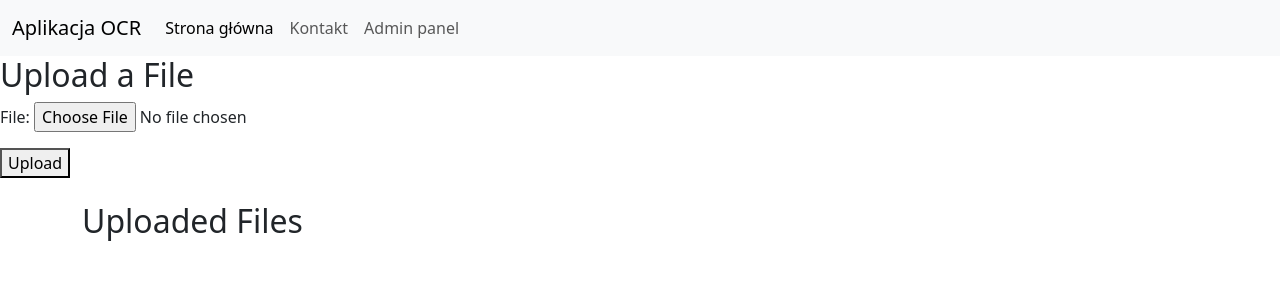
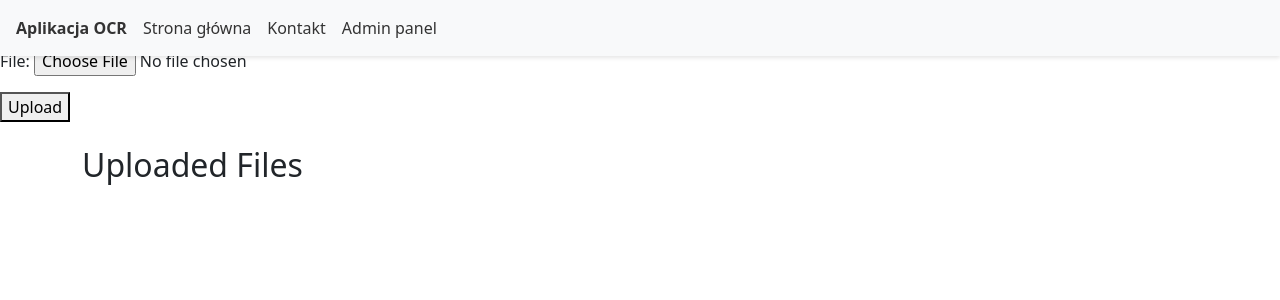
Before and after one commit to ABardWithAWard/io2025, a Django app: page /application/ in a window 1280 px wide. Shown: the top 300 px of the page. Run offline with Django 5.2, Linux system fonts and the light colour scheme; data that the repository does not hold is empty; some libraries are stand-ins or nearby versions.

Commit message:
Simplified navbar

```diff
--- a/ocr/application/templates/application/navbar.html
+++ b/ocr/application/templates/application/navbar.html
@@ -1,21 +1,36 @@
-<nav class="navbar navbar-expand-lg navbar-light bg-light">
-  <div class="container-fluid">
-    <a class="navbar-brand" href="#">Aplikacja OCR</a>
-    <button class="navbar-toggler" type="button" data-bs-toggle="collapse" data-bs-target="#navbarNav" aria-controls="navbarNav" aria-expanded="false" aria-label="Toggle navigation">
-      <span class="navbar-toggler-icon"></span>
-    </button>
-    <div class="collapse navbar-collapse" id="navbarNav">
-      <ul class="navbar-nav">
-        <li class="nav-item">
-          <a class="nav-link active" aria-current="page" href={% url "index" %}>Strona główna</a>
-        </li>
-        <li class="nav-item">
-          <a class="nav-link" href="#">Kontakt</a>
-        </li>
-        <li class="nav-item">
-          <a class="nav-link" href="admin/">Admin panel</a>
-        </li>
-      </ul>
-    </div>
-  </div>
-</nav>
+{% load static %}
+<!-- Navbar CSS -->
+<style>
+  .navbar-container {
+    position: fixed;
+    top: 0;
+    left: 0;
+    width: 100%;
+    z-index: 1000;
+    background-color: #f8f9fa;
+    box-shadow: 0 2px 4px rgba(0,0,0,.1);
+  }
+
+  /* Explicitly set text colors for all navbar elements */
+  .navbar-container a,
+  .navbar-container span,
+  .navbar-container div {
+    color: #333333 !important;
+    text-decoration: none;
+  }
+
+  .navbar-container a:hover {
+    color: #0056b3 !important;
+    text-decoration: underline;
+  }
+</style>
+
+<!-- Navbar HTML -->
+<div class="navbar-container">
+  <nav style="display: flex; padding: 1rem; align-items: center;">
+    <a href="/" style="margin-right: 1rem; font-weight: bold;">Aplikacja OCR</a>
+    <a href="/" style="margin-right: 1rem;">Strona główna</a>
+    <a href="#" style="margin-right: 1rem;">Kontakt</a>
+    <a href="admin/" style="">Admin panel</a>
+  </nav>
+</div>
```
